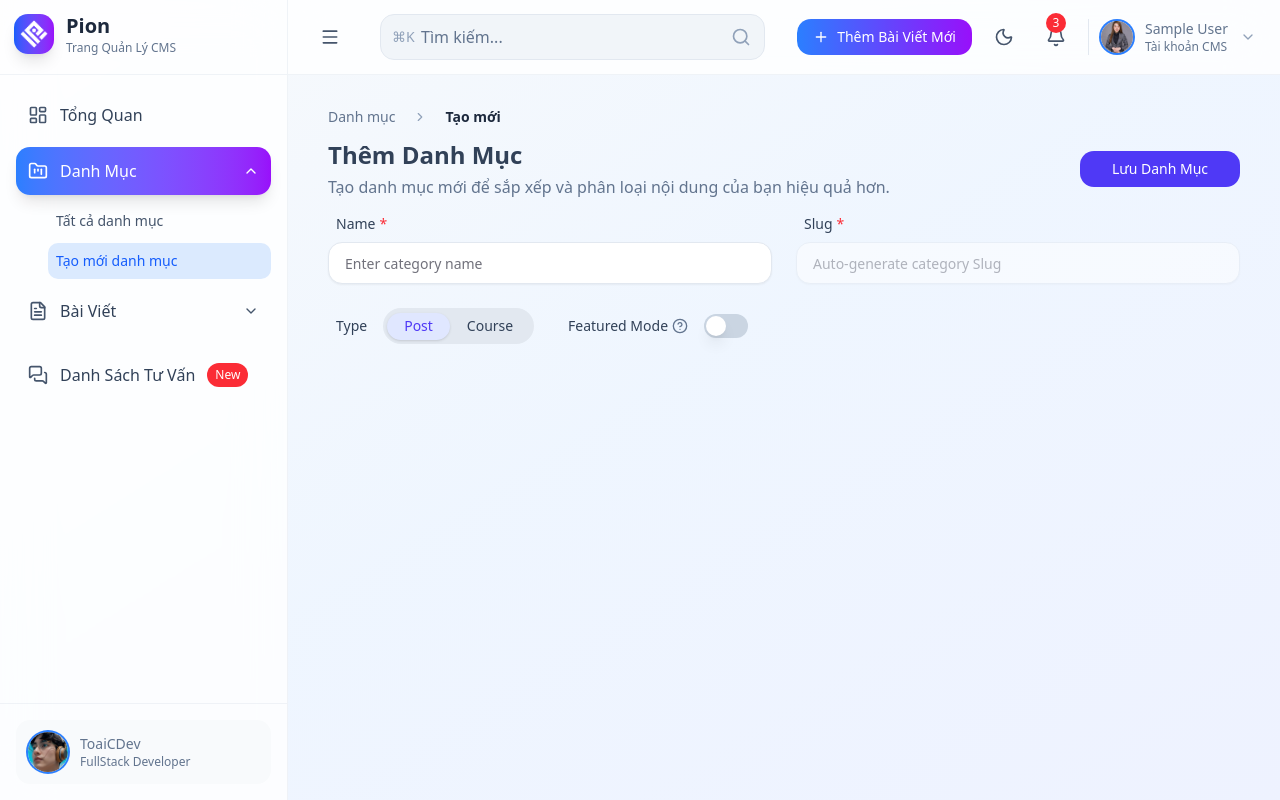
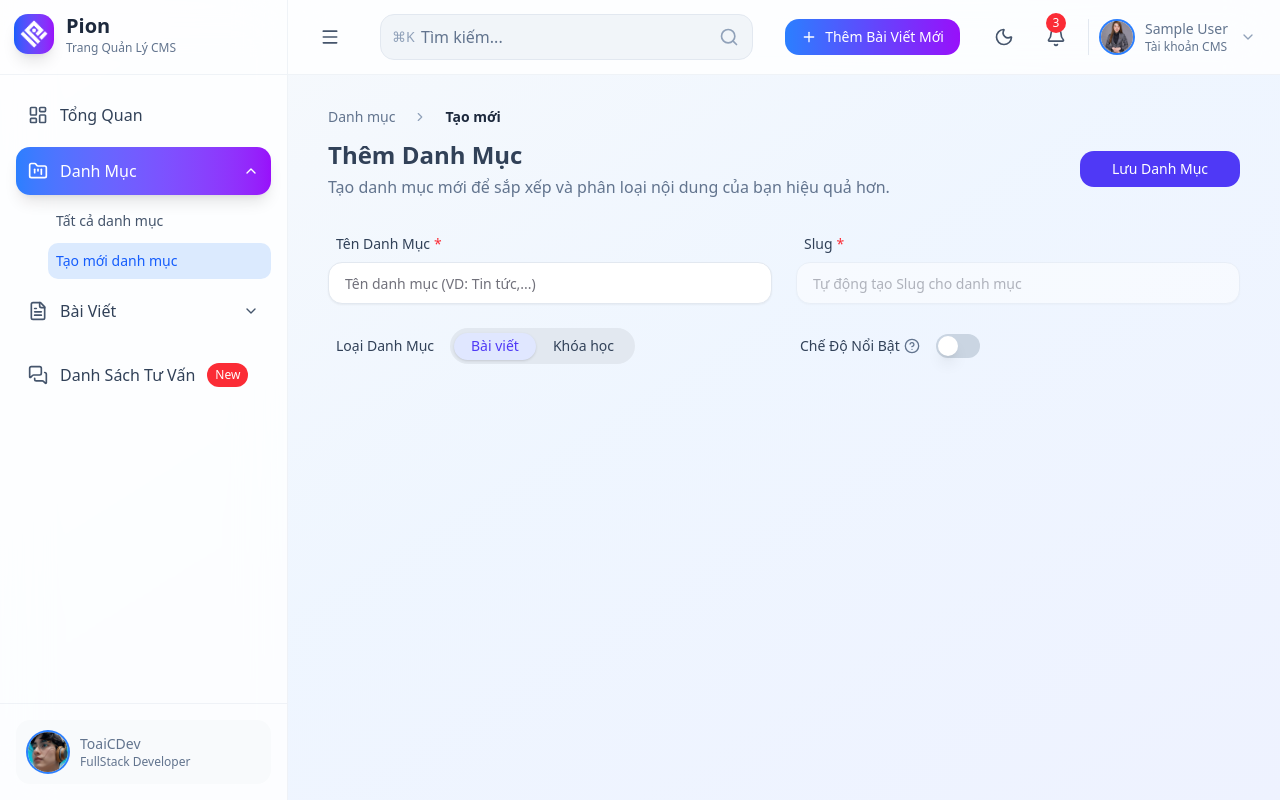
Before and after one commit to toainguyen1504/final-project-pion-admin-cms, a React (Vite) app: page /categories/create in a window 1280 px wide. Built offline with nearby package versions, Linux system fonts and the light colour scheme; no server answers; sample sign-in values are in the browser's storage.

Commit message:
refactor(categories): convert UI content to Vietnamese #2

```diff
--- a/src/components/Categories/CategoryCreate.jsx
+++ b/src/components/Categories/CategoryCreate.jsx
@@ -67,10 +67,7 @@ function CategoryCreate() {
     <div className="px-4 pt-4 pb-10 space-y-3">
       <Helmet>
         <title>Thêm Danh Mục | Pion CMS</title>
-        <meta
-          name="description"
-          content="Tạo Danh Mục cho Hệ Thống Quản Lý"
-        />
+        <meta name="description" content="Tạo Danh Mục cho Hệ Thống Quản Lý" />
         <link rel="icon" href="/assets/favicon/favicon-96x96.png" />
       </Helmet>
 
@@ -100,7 +97,11 @@ function CategoryCreate() {
       </div>
 
       {/* Form */}
-      <form id="category-form" onSubmit={handleSubmit} className="space-y-6">
+      <form
+        id="category-form"
+        onSubmit={handleSubmit}
+        className="space-y-6 mt-8"
+      >
         <div className="grid grid-cols-1 md:grid-cols-2 gap-6">
           {/* Name */}
           <div className="space-y-2">
@@ -108,7 +109,7 @@ function CategoryCreate() {
               htmlFor="name"
               className="ml-2 text-slate-700 dark:text-slate-300 inline-flex items-center gap-1"
             >
-              Name
+              Tên Danh Mục
               <span className="text-red-500 text-sm">*</span>
             </Label>
 
@@ -117,7 +118,7 @@ function CategoryCreate() {
               value={name}
               onChange={(e) => setName(e.target.value)}
               required
-              placeholder="Enter category name"
+              placeholder="Tên danh mục (VD: Tin tức,...)"
               className="py-5 px-4 border border-slate-200 dark:border-slate-700 rounded-xl caret-blue-600
               focus-visible:ring-blue-600 focus-visible:ring-1 focus-visible:ring-offset-0 focus:outline-none
                text-slate-700 dark:text-slate-200 bg-background dark:bg-slate-950 dark:shadow-[0_4px_12px_rgba(255,255,255,0.1)]"
@@ -142,7 +143,7 @@ function CategoryCreate() {
               id="slug"
               value={slug}
               disabled
-              placeholder="Auto-generate category Slug"
+              placeholder="Tự động tạo Slug cho danh mục"
               className="py-5 px-4 border-slate-200 dark:border-slate-700 rounded-xl caret-blue-600
               focus-visible:ring-blue-600 focus-visible:ring-1 focus-visible:ring-offset-0 focus:outline-none
                text-slate-700 dark:text-slate-200 bg-background dark:bg-slate-950
@@ -151,10 +152,12 @@ function CategoryCreate() {
           </div>
         </div>
 
-        <div className="ml-2 grid grid-cols-2 md:grid-cols-4 gap-6 items-center">
+        <div className="ml-2 grid grid-cols-1 md:grid-cols-2 gap-6 items-center">
           {/* Type */}
           <div className="flex items-center space-x-4 pt-6 md:pt-0">
-            <Label className="text-slate-700 dark:text-slate-300">Type</Label>
+            <Label className="text-slate-700 dark:text-slate-300">
+              Loại Danh Mục
+            </Label>
             <Tabs value={type} onValueChange={setType}>
               <TabsList className="bg-slate-200 dark:bg-slate-700 rounded-full p-1">
                 <TabsTrigger
@@ -164,7 +167,7 @@ function CategoryCreate() {
                     dark:data-[state=active]:bg-indigo-500 dark:data-[state=active]:text-indigo-50
                     text-slate-700 dark:text-slate-300"
                 >
-                  Post
+                  Bài viết
                 </TabsTrigger>
 
                 <TabsTrigger
@@ -174,7 +177,7 @@ function CategoryCreate() {
                     dark:data-[state=active]:bg-indigo-500 dark:data-[state=active]:text-indigo-100
                     text-slate-700 dark:text-slate-300"
                 >
-                  Course
+                  Khóa học
                 </TabsTrigger>
               </TabsList>
             </Tabs>
@@ -187,7 +190,7 @@ function CategoryCreate() {
                 htmlFor="featured"
                 className="text-slate-700 dark:text-slate-300"
               >
-                Featured Mode
+                Chế Độ Nổi Bật
               </Label>
 
               {/* Tooltip icon */}
@@ -207,9 +210,9 @@ function CategoryCreate() {
                   sideOffset={4}
                   className="max-w-xs p-3 text-sm text-slate-700 dark:text-slate-300 bg-white dark:bg-slate-900 border border-slate-200 dark:border-slate-700 rounded-md shadow-md z-50"
                 >
-                  When this mode is enabled, the category will be highlighted in
-                  the user interface. It may appear at the top of the list or be
-                  styled differently to stand out.
+                  Khi chế độ này được bật, danh mục sẽ được làm nổi bật trong
+                  giao diện người dùng. Nó có thể xuất hiện ở đầu danh sách hoặc
+                  được hiển thị với kiểu dáng khác để dễ nhận biết hơn.
                 </PopoverContent>
               </Popover>
             </div>
--- a/src/components/Categories/CategoryEdit.jsx
+++ b/src/components/Categories/CategoryEdit.jsx
@@ -138,7 +138,11 @@ function CategoryEdit() {
       </div>
 
       {/* Form */}
-      <form id="category-form" onSubmit={handleSubmit} className="space-y-6">
+      <form
+        id="category-form"
+        onSubmit={handleSubmit}
+        className="space-y-6 mt-8"
+      >
         <div className="grid grid-cols-1 md:grid-cols-2 gap-6">
           {/* Name */}
           <div className="space-y-2">
@@ -146,7 +150,7 @@ function CategoryEdit() {
               htmlFor="name"
               className="ml-2 text-slate-700 dark:text-slate-300 inline-flex items-center gap-1"
             >
-              Name <span className="text-red-500 text-sm">*</span>
+              Tên Danh Mục <span className="text-red-500 text-sm">*</span>
             </Label>
             <Input
               id="name"
@@ -187,9 +191,11 @@ function CategoryEdit() {
         </div>
 
         {/* Type + Featured */}
-        <div className="ml-2 grid grid-cols-2 md:grid-cols-4 gap-6 items-center">
+        <div className="ml-2 grid grid-cols-1 md:grid-cols-2 gap-6 items-center">
           <div className="flex items-center space-x-4 pt-6 md:pt-0">
-            <Label className="text-slate-700 dark:text-slate-300">Type</Label>
+            <Label className="text-slate-700 dark:text-slate-300">
+              Loại Danh Mục
+            </Label>
             <Tabs value={type} onValueChange={setType}>
               <TabsList className="bg-slate-200 dark:bg-slate-700 rounded-full p-1">
                 <TabsTrigger
@@ -199,7 +205,7 @@ function CategoryEdit() {
                     dark:data-[state=active]:bg-indigo-500 dark:data-[state=active]:text-indigo-50
                     text-slate-700 dark:text-slate-300"
                 >
-                  Post
+                  Bài viết
                 </TabsTrigger>
 
                 <TabsTrigger
@@ -209,7 +215,7 @@ function CategoryEdit() {
                     dark:data-[state=active]:bg-indigo-500 dark:data-[state=active]:text-indigo-100
                     text-slate-700 dark:text-slate-300"
                 >
-                  Course
+                  Khóa học
                 </TabsTrigger>
               </TabsList>
             </Tabs>
@@ -221,7 +227,7 @@ function CategoryEdit() {
                 htmlFor="featured"
                 className="text-slate-700 dark:text-slate-300"
               >
-                Featured Mode
+                Chế Độ Nổi Bật
               </Label>
               <Popover>
                 <PopoverTrigger asChild>
@@ -238,8 +244,9 @@ function CategoryEdit() {
                   sideOffset={4}
                   className="max-w-xs p-3 text-sm text-slate-700 dark:text-slate-300 bg-white dark:bg-slate-900 border border-slate-200 dark:border-slate-700 rounded-md shadow-md z-50"
                 >
-                  When this mode is enabled, the category will be highlighted in
-                  the user interface.
+                  Khi chế độ này được bật, danh mục sẽ được làm nổi bật trong
+                  giao diện người dùng. Nó có thể xuất hiện ở đầu danh sách hoặc
+                  được hiển thị với kiểu dáng khác để dễ nhận biết hơn.
                 </PopoverContent>
               </Popover>
             </div>
--- a/src/components/Categories/CategoryTable.jsx
+++ b/src/components/Categories/CategoryTable.jsx
@@ -172,7 +172,7 @@ function CategoryTable({
                 <TableToolbar
                   searchValue={typingValue}
                   onSearchChange={setTypingValue}
-                  searchPlaceholder="Search categories..."
+                  searchPlaceholder="Tìm kiếm danh mục..."
                   searchLoading={searchLoading}
                   selectedCount={selectedIds.length}
                   visibleColumns={visibleColumns}
@@ -180,11 +180,11 @@ function CategoryTable({
                   onTempColumnToggle={handleTempColumnToggle}
                   defaultColumns={defaultColumns}
                   columnsConfig={[
-                    { key: "name", label: "Name" },
+                    { key: "name", label: "Tên Danh Mục" },
                     { key: "slug", label: "Slug" },
-                    { key: "type", label: "Type" },
-                    { key: "featured", label: "Featured" },
-                    { key: "updated_at", label: "Last Modified" },
+                    { key: "type", label: "Loại Danh Mục" },
+                    { key: "featured", label: "Nổi Bật" },
+                    { key: "updated_at", label: "Chỉnh Sửa Lần Cuối" },
                   ]}
                   popoverOpen={popoverOpen}
                   setPopoverOpen={setPopoverOpen}
@@ -216,7 +216,7 @@ function CategoryTable({
               {visibleColumns.name && (
                 <TableCell className="px-4 py-3 font-semibold">
                   <SortableHeaderCell
-                    label="Name"
+                    label="Tên Danh Mục"
                     sortKey="name"
                     currentSort={sort}
                     order={order}
@@ -231,19 +231,19 @@ function CategoryTable({
               )}
 
               {visibleColumns.type && (
-                <TableCell className="px-4 py-3 font-semibold">Type</TableCell>
+                <TableCell className="px-4 py-3 font-semibold">Loại Danh Mục</TableCell>
               )}
 
               {visibleColumns.featured && (
                 <TableCell className="px-4 py-3 font-semibold">
-                  Featured
+                  Nổi Bật
                 </TableCell>
               )}
 
               {visibleColumns.updated_at && (
                 <TableCell className="px-4 py-3 font-semibold">
                   <SortableHeaderCell
-                    label="Last Modified"
+                    label="Chỉnh Sửa Lần Cuối"
                     sortKey="updated_at"
                     currentSort={sort}
                     order={order}
--- a/src/components/Categories/CategoryTableBody.jsx
+++ b/src/components/Categories/CategoryTableBody.jsx
@@ -104,12 +104,12 @@ export default function CategoryTableBody({
                 {category.is_featured ? (
                   <div className="flex items-center gap-1 text-green-600 dark:text-green-400">
                     <CheckCircle2 className="w-4 h-4" />
-                    <span className="text-xs font-medium">Featured</span>
+                    <span className="text-xs font-medium">Có</span>
                   </div>
                 ) : (
                   <div className="flex items-center gap-1 text-slate-500 dark:text-slate-400">
                     <XCircle className="w-4 h-4" />
-                    <span className="text-xs font-medium">Normal</span>
+                    <span className="text-xs font-medium">Không</span>
                   </div>
                 )}
               </TableCell>
@@ -131,7 +131,7 @@ export default function CategoryTableBody({
                   className="flex items-center gap-1 !text-indigo-600 dark:!text-indigo-500 hover:!bg-indigo-100 dark:!hover:bg-indigo-100 transition-colors cursor-pointer"
                 >
                   <Pencil className="w-4 h-4" />
-                  Edit
+                  Chỉnh sửa
                 </Button>
 
                 {/* tạm thời disable nút delete -> sau này phân quyền sau (đang disable ở modal) */}
@@ -146,7 +146,7 @@ export default function CategoryTableBody({
                   className="!text-red-600 dark:!text-red-500 hover:!bg-red-50 dark:hover:!bg-red-100 transition-colors duration-300 flex items-center gap-1 cursor-pointer"
                 >
                   <Trash2 className="w-4 h-4" />
-                  Delete
+                  Xóa
                 </Button>
               </div>
             </TableCell>
--- a/src/components/shared/Header.jsx
+++ b/src/components/shared/Header.jsx
@@ -150,7 +150,7 @@ function Header({ onToggleSidebar }) {
           {/* Quick Action */}
           <button
             onClick={() => navigate("/posts/create")}
-            className="hidden lg:flex items-center space-x-2 py-2 px-4 cursor-pointer bg-gradient-to-r
+            className="hidden lg:flex items-center space-x-2 py-2 mr-6 px-4 cursor-pointer bg-gradient-to-r
           from-blue-500 to bg-purple-600 text-white rounded-xl hover:shadow-lg transition-all duration-300"
           >
             <Plus className="w-4 h-4" />
--- a/src/components/ui/pagination.jsx
+++ b/src/components/ui/pagination.jsx
@@ -70,7 +70,7 @@ function PaginationPrevious({
       className={cn("gap-1 px-2.5 sm:pl-2.5", className)}
       {...props}>
       <ChevronLeftIcon />
-      <span className="hidden sm:block">Previous</span>
+      <span className="hidden sm:block">Trang Trước</span>
     </PaginationLink>
   );
 }
@@ -85,7 +85,7 @@ function PaginationNext({
       size="default"
       className={cn("gap-1 px-2.5 sm:pr-2.5", className)}
       {...props}>
-      <span className="hidden sm:block">Next</span>
+      <span className="hidden sm:block">Trang Sau</span>
       <ChevronRightIcon />
     </PaginationLink>
   );
```
